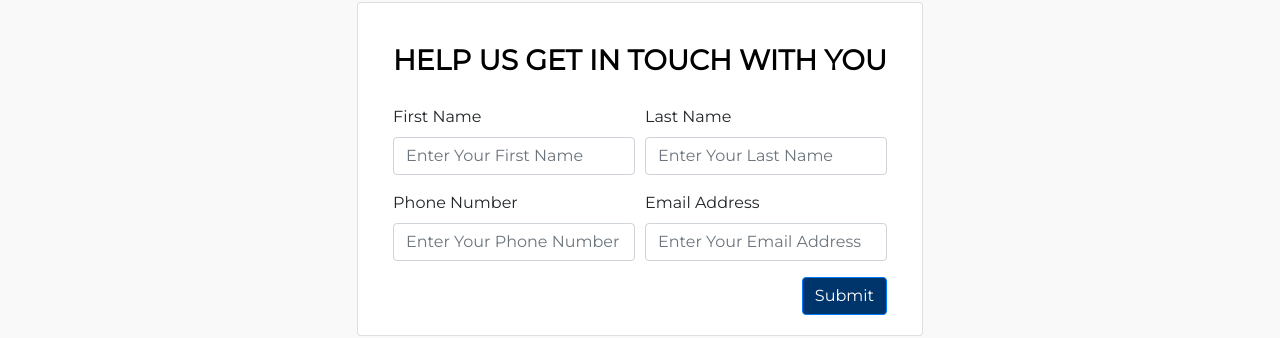
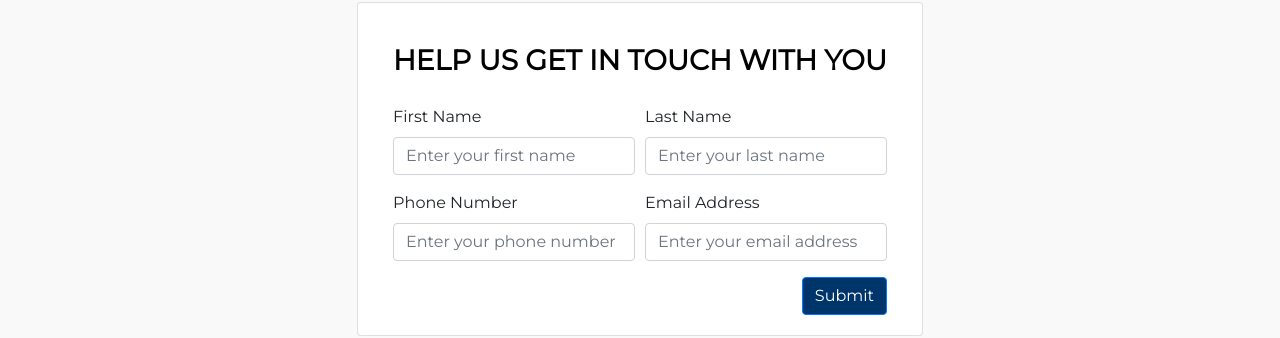
Before and after one commit to kidoschool/kido-book-trial, a React (Create React App) app: page / in a window 1280 px wide. Shown: the part 215-553 px from the top of the page. Built offline with nearby package versions, Linux system fonts and the light colour scheme; no server answers.

Commit message:
”changeplaceholde”

```diff
--- a/src/components/Frontend/ChildDetail.js
+++ b/src/components/Frontend/ChildDetail.js
@@ -54,7 +54,7 @@ class ChildDetail extends Component {
                         <input type="text" className="form-control" id="childfname" name="childfname"
                         value={this.props.childfname}
                         onChange={this.props.onChange}
-                        placeholder="Enter Child First Name"/>
+                        placeholder="Enter child first name"/>
                         <span className="text-danger"><small>{this.props.childfnameError}</small></span>
                     </div>
                     <div className="form-group col-md-6">
@@ -62,7 +62,7 @@ class ChildDetail extends Component {
                         <input type="text" className="form-control" id="childlname" name="childlname"
                         value={this.props.childlname}
                         onChange={this.props.onChange}
-                        placeholder="Enter Child Last Name"/>
+                        placeholder="Enter child last name"/>
                         <span className="text-danger"><small>{this.props.childlnameError}</small></span>
                     </div>
                 </div>
@@ -207,6 +207,7 @@ class ChildDetail extends Component {
                         <select className="form-control" id="birthyear"
                         value={this.props.birthyear} onChange={this.props.onChange}>
                             <option value="">Birth Year</option>
+                            <option>2014</option>
                             <option>2015</option>
                             <option>2016</option>
                             <option>2018</option>
--- a/src/components/Frontend/ParentDetail.js
+++ b/src/components/Frontend/ParentDetail.js
@@ -15,7 +15,7 @@ class ParentDetail extends Component {
                                     <input type="text" className="form-control" id="parentfname" name="parentfname"
                                     value={this.props.parentfname}
                                     onChange={this.props.onChange}
-                                    placeholder="Enter Your First Name"/>
+                                    placeholder="Enter your first name"/>
                                     <span className="text-danger"><small>{this.props.parentfnameError}</small></span>
                                 </div>
                                 <div className="form-group col-md-6">
@@ -23,7 +23,7 @@ class ParentDetail extends Component {
                                     <input type="text" className="form-control" id="parentlname" name="parentlname"
                                     value={this.props.parentlname}
                                     onChange={this.props.onChange}
-                                    placeholder="Enter Your Last Name"/>
+                                    placeholder="Enter your last name"/>
                                     <span className="text-danger"><small>{this.props.parentlnameError}</small></span>
                                 </div>
                             </div>
@@ -33,7 +33,7 @@ class ParentDetail extends Component {
                                     <input type="number" className="form-control" id="phone" name="phone"
                                     value={this.props.phone}
                                     onChange={this.props.onChange}
-                                    placeholder="Enter Your Phone Number"/>
+                                    placeholder="Enter your phone number"/>
                                     <span className="text-danger"><small>{this.props.phoneError}</small></span>
                                 </div>
                                 <div className="form-group col-md-6">
@@ -41,7 +41,7 @@ class ParentDetail extends Component {
                                     <input type="email" className="form-control" id="email" name="email"
                                     value={this.props.email}
                                     onChange={this.props.onChange}
-                                    placeholder="Enter Your Email Address"/>
+                                    placeholder="Enter your email address"/>
                                     <span className="text-danger"><small>{this.props.emailError}</small></span>
                                 </div>
                             </div>
--- a/src/components/Frontend/SelectSchool.js
+++ b/src/components/Frontend/SelectSchool.js
@@ -52,7 +52,7 @@ class SelectSchool extends Component {
             <div className="step3">
             <div className="card col-lg-12">
                 <div className="card-body">
-                <h1 className="py-3">Select Now the best learning option for <span>{this.props.childfname}</span></h1>
+                <h1 className="py-3">Select the best learning option for <span>{this.props.childfname}</span></h1>
                 <div className="form-row">
                 <div className="form-group col-md-12">
                 <div className="card-deck">
```
Also changed, not shown: 7 other files (tests, documents, lock files or other folders).
